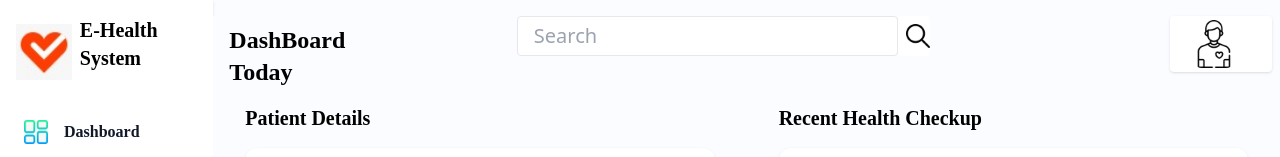
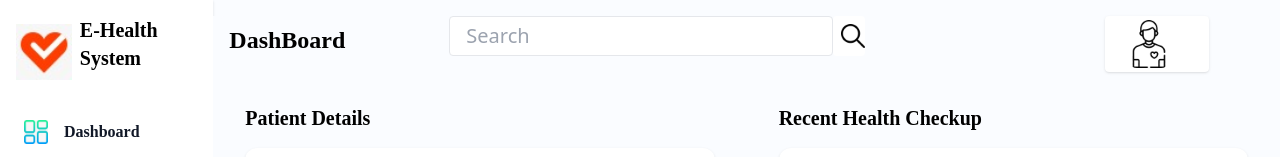
Before and after one commit to Jaga2105/3rd-Sem-Internship-Project, a React (Create React App) app in the folder client/: page /patient/dashboard in a window 1280 px wide. Shown: the top 157 px of the page. Built offline with nearby package versions, Linux system fonts and the light colour scheme; no server answers.

Commit message:
Update PatientDashboard.js

```diff
--- a/client/src/pages/PatientDashboard.js
+++ b/client/src/pages/PatientDashboard.js
@@ -89,7 +89,7 @@ const PatientDashboard = (props) => {
             <div className="flex  h-12 m-2 bg-bgprimary rounded mt-4  ">
               <div>
                 <h1 className="text-2xl font-poppins font-bold p-2 ">
-                  DashBoard Today
+                  DashBoard
                 </h1>
               </div>
 
```
